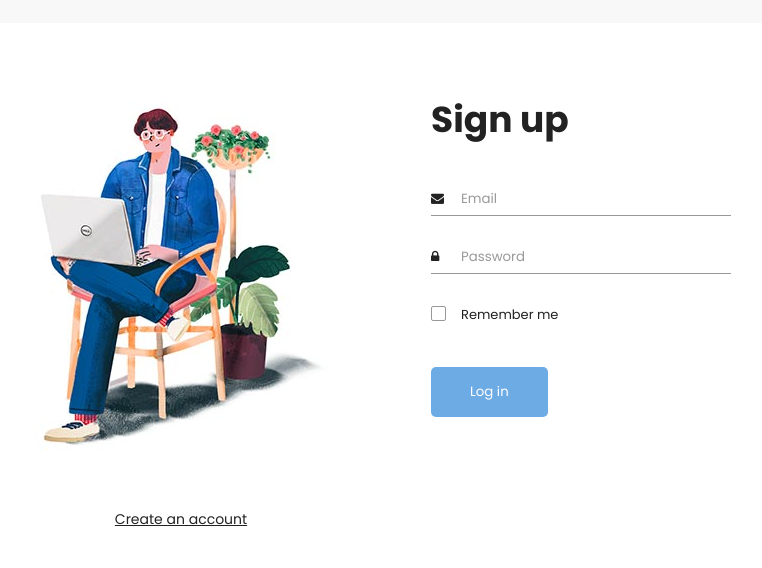
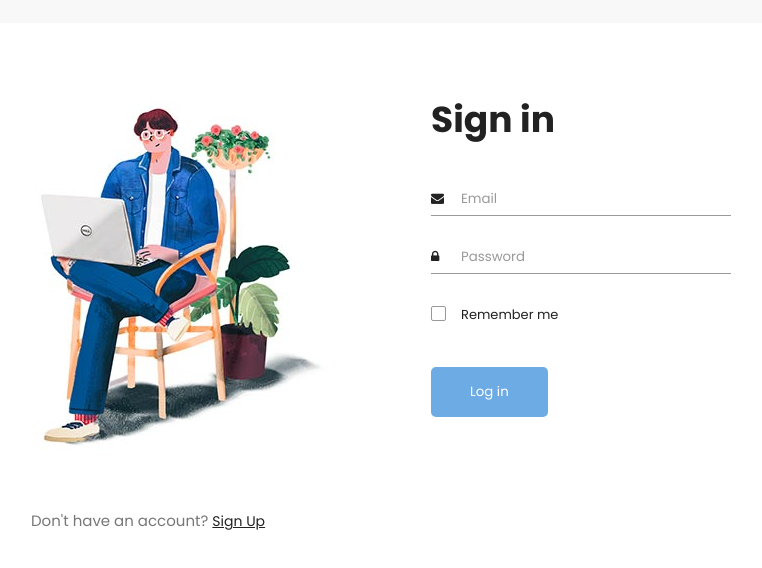
Before and after one commit to pareeklokesh/sign-up-form, a plain HTML site: page index.html in a window 1280 px wide. Shown: the whole page, without its empty margins (269-1031 px from the left). Drawn offline with Linux system fonts and the light colour scheme.

Commit message:
Add files via upload

```diff
--- a/index.html
+++ b/index.html
@@ -59,10 +59,10 @@
 <div class="signin-content">
 <div class="signin-image">
 <figure><img src="assets/img/signin-image.jpg" alt="sing up image"></figure>
-<a href="#" class="signup-image-link">Create an account</a>
+<p>Don't have an account? <a href="#" style="display: inline-block;" class="signup-image-link"> Sign Up</a></p>
 </div>
 <div class="signin-form">
-<h2 class="form-title">Sign up</h2>
+<h2 class="form-title">Sign in</h2>
 <form method="POST" class="register-form" id="login-form">
 <div class="form-group">
 <label for="your_name"><i class="fa fa-envelope"></i></label>
```
